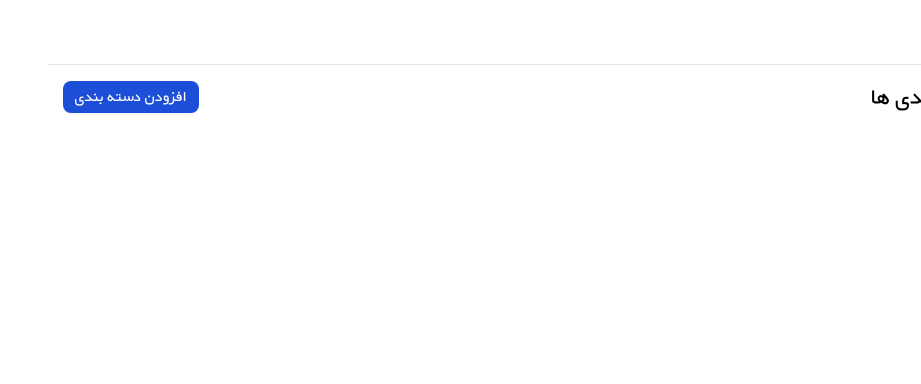
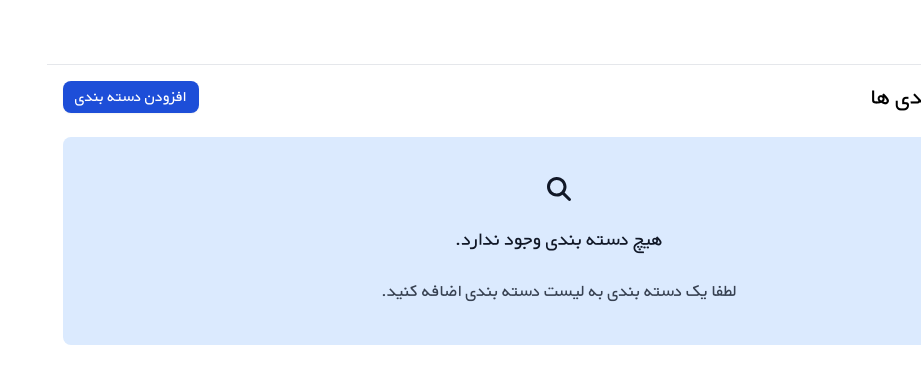
Before and after one commit to mahlakhalili/admin-pannel, a React (Vite) app: page /category/list in a window 1280 px wide. Shown: the top 384 px of the page, without its empty margins (359-1280 px from the left). Built offline with nearby package versions, Linux system fonts and the light colour scheme; data requests are answered from the project's data file; grey boxes are pictures that could not be loaded.

Commit message:
Update CategoryList.jsx

```diff
--- a/src/pages/category/CategoryList.jsx
+++ b/src/pages/category/CategoryList.jsx
@@ -7,6 +7,7 @@ import { Link } from 'react-router-dom';
 import { MdEdit } from 'react-icons/md';
 import { MdDelete } from 'react-icons/md';
 const CategoryList = () => {
+	const { data: categories, isLoading } = useGetCategoryList();
 	return (
 		<div className="page">
 			<div className="flex items-center justify-between">
@@ -18,6 +19,12 @@ const CategoryList = () => {
 					افزودن دسته بندی
 				</Link>
 			</div>
+			{categories?.length === 0 && (
+				<EmptyBox
+					title="هیچ دسته بندی وجود ندارد."
+					text="لطفا یک دسته بندی به لیست دسته بندی اضافه کنید."
+				/>
+			)}
 		</div>
 	);
 };
```
